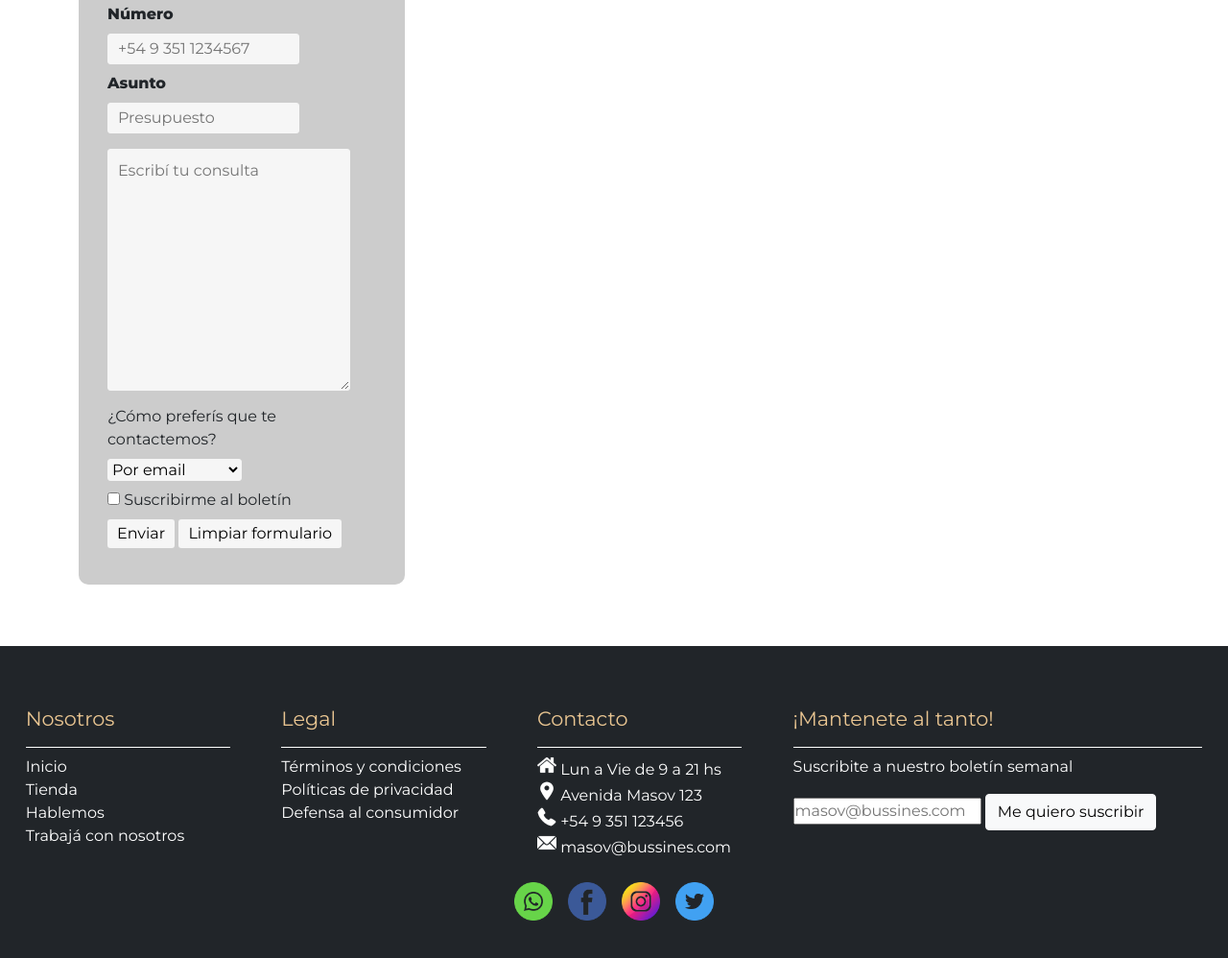
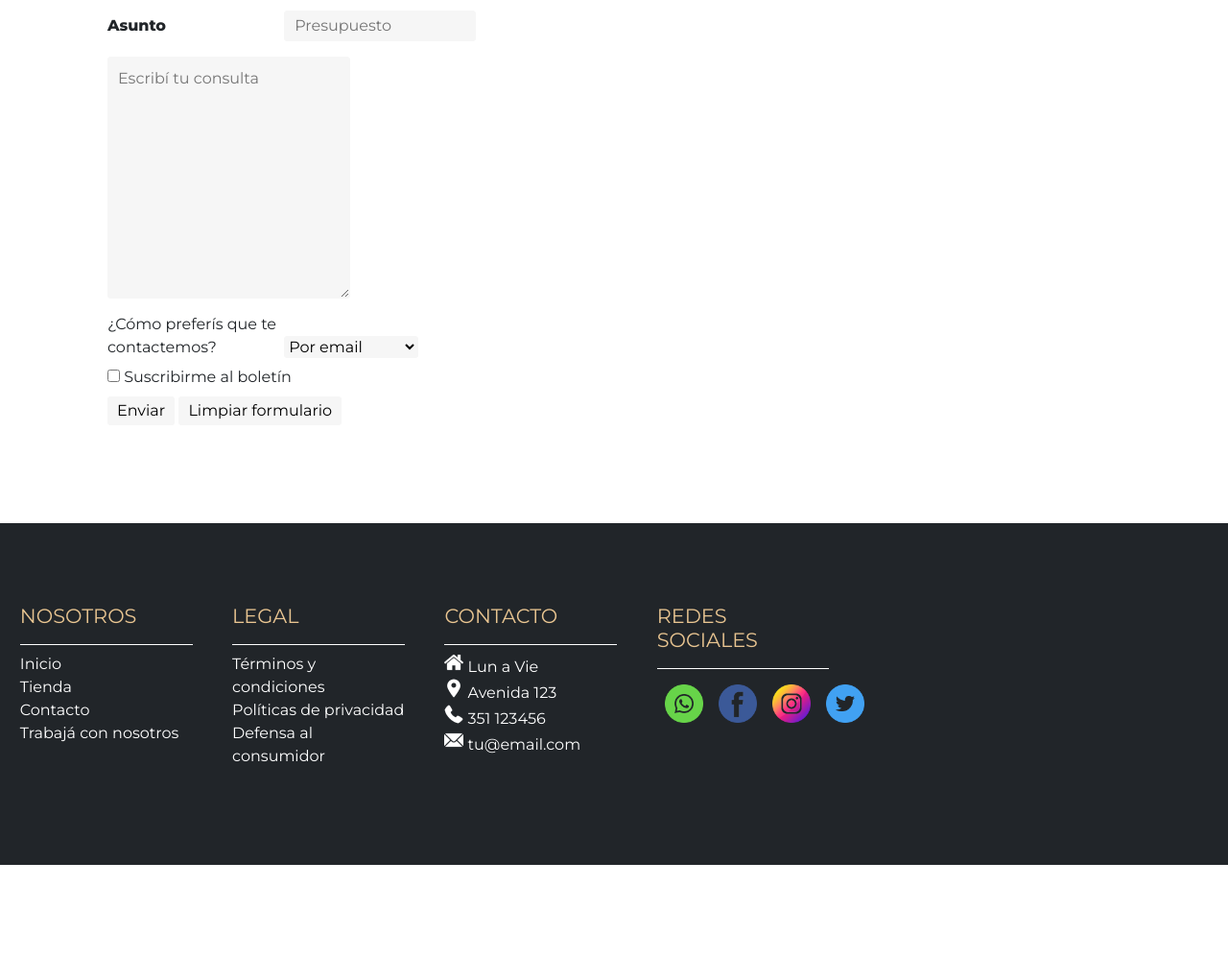
Before and after one commit to rociogirardini/repositorio_masov, a website: page Pages/contacto.html in a window 1280 px wide. Shown: the part 398-1396 px from the top of the page at 96% size. After the commit the page ends 1299 px from the top, so only its background shows below. Drawn offline with nearby package versions, Linux system fonts and the light colour scheme.

Commit message:
Detalles en el footer y cambios en el formulario

```diff
--- a/Pages/contacto.html
+++ b/Pages/contacto.html
@@ -5,8 +5,10 @@
     <meta charset="UTF-8">
     <meta http-equiv="X-UA-Compatible" content="IE=edge">
     <meta name="viewport" content="width=device-width, initial-scale=1.0">
-    <meta name="keywords" content="MICROORGANISMO, COADYUVANTE, BACTERIA DE SUELO, BIOFERTILIZANTE, MASOV CONTACTO, MICROORGANISMOS MASOV">
-    <meta name="description" content="¿Tenés alguna duda? ¿Querés un presupuesto personalizado? No dudes en ponerte en contacto con nosotros.">
+    <meta name="keywords"
+        content="MICROORGANISMO, COADYUVANTE, BACTERIA DE SUELO, BIOFERTILIZANTE, MASOV CONTACTO, MICROORGANISMOS MASOV">
+    <meta name="description"
+        content="¿Tenés alguna duda? ¿Querés un presupuesto personalizado? No dudes en ponerte en contacto con nosotros.">
     <link href="https://cdn.jsdelivr.net/npm/bootstrap@5.1.3/dist/css/bootstrap.min.css" rel="stylesheet"
         integrity="sha384-1BmE4kWBq78iYhFldvKuhfTAU6auU8tT94WrHftjDbrCEXSU1oBoqyl2QvZ6jIW3" crossorigin="anonymous">
     <link rel="stylesheet" href="../css/style.css">
@@ -25,7 +27,9 @@
                 <a class="navbar-brand" href="../index.html">
                     <img src="../media/logo-rojo.png" alt="logo rojo Masov" width="30" height="24">
                 </a>
-              <button class="navbar-toggler" type="button" data-bs-toggle="collapse" data-bs-target="#navbarSupportedContent" aria-controls="navbarSupportedContent" aria-expanded="false" aria-label="Toggle navigation">
+                <button class="navbar-toggler" type="button" data-bs-toggle="collapse"
+                    data-bs-target="#navbarSupportedContent" aria-controls="navbarSupportedContent"
+                    aria-expanded="false" aria-label="Toggle navigation">
                     <span class="navbar-toggler-icon"></span>
                 </button>
                 <div class="collapse navbar-collapse" id="navbarSupportedContent">
@@ -50,35 +54,37 @@
             </div>
         </nav>
     </header>
-    <main class= "container mainContacto">
+    <main>
+        <div class="container mainContacto">
             <!--Formulario-->
             <h2 class="main__h2">¡Nos pongamos en contacto!</h2>
             <p class=main__p>Queremos saber de vos. Contanos qué es lo que estás buscando. ¿Aclarar dudas? ¿Un
                 presupuesto? En cuanto nos
                 envíes tu formulario, te responderemos a la brevedad. ¡Gracias!</p>
-        <form class=form action="" >
+            <form class=form action="">
                 <div>
                     <label for="" class=form__label><strong>Ingresa tu nombre</strong></label>
-                <input class= "form__input form_input--casillaPequeña" type="text" placeholder="Masov">
+                    <input class="form__input form_input--casillaPequeña" type="text" placeholder="Masov">
                 </div>
                 <div>
                     <label for="" class=form__label><strong>Email</strong></label>
-                <input class= "form__input form_input--casillaPequeña" type="email" placeholder="masov@gmail.com">
+                    <input class="form__input form_input--casillaPequeña" type="email" placeholder="masov@gmail.com">
                 </div>
                 <div>
                     <label for="" class=form__label><strong>Número</strong></label>
-                <input class= "form__input form_input--casillaPequeña" type="number" placeholder="+54 9 351 1234567">
+                    <input class="form__input form_input--casillaPequeña" type="number" placeholder="+54 9 351 1234567">
                 </div>
                 <div>
                     <label for="" class=form__label><strong>Asunto</strong></label>
-                <input class= "form__input form_input--casillaPequeña" type="text" placeholder="Presupuesto">
+                    <input class="form__input form_input--casillaPequeña" type="text" placeholder="Presupuesto">
                 </div>
                 <div>
-                <textarea class="form__textarea" name="" id="" cols="25" rows="10" placeholder="Escribí tu consulta"></textarea>
+                    <textarea class="form__textarea" name="" id="" cols="25" rows="10"
+                        placeholder="Escribí tu consulta"></textarea>
                 </div>
                 <div>
                     <label for="" class=form__label>¿Cómo preferís que te contactemos?</label>
-                <select class= "form__input" name="contacto" id="">
+                    <select class="form__input" name="contacto" id="">
                         <option value="email">Por email</option>
                         <option value="telefono">Por llamada</option>
                         <option value="whatsapp">Por WhatsApp</option>
@@ -93,65 +99,57 @@
                     <input class="form_button form_button--reset" type="reset" value="Limpiar formulario">
                 </div>
             </form>
+        </div>
     </main>
     <div>
         <!--Footer-->
         <footer>
-        <div class="row footer__footerCompleto">
-            <!-- Footer General -->
-            <div class="mainFooter col-md-2 container">
-                <h2 class=footer__h2>Nosotros</h2>
+            <div class="row justify-content-evenly">
+                <div class="col-md-3 col-sm-4">
+                    <!-- Footer nosotros -->
+                    <h2 class=footer__h2>NOSOTROS</h2>
                     <ul class=footer__ul>
                         <li><a href="../index.html" class=footer__ul__a>Inicio</a></li>
                         <li><a href="./shop-online.html" class=footer__ul__a>Tienda</a></li>
-                    <li><a href="./contacto.html" class=footer__ul__a>Hablemos</a></li>
-                    <!--Trabajá con nosotros también redirige a la página de contacto únicamente porque aún no está creada su propia página-->
+                        <li><a href="./contacto.html" class=footer__ul__a>Contacto</a></li>
                         <li><a href="./contacto.html" class=footer__ul__a>Trabajá con nosotros</a></li>
                     </ul>
                 </div>
-            <!-- Footer Legal -->
-            <div class="legalFooter col-md-2 container">
-                <h2 class=footer__h2>Legal</h2>
+                <div class="col-md-3 col-sm-4">
+                    <!-- Footer legal -->
+                    <h2 class=footer__h2>LEGAL</h2>
                     <ul class=footer__ul>
-                    <li><a href="./terminosycondiciones.html" class=footer__ul__a>Términos y condiciones</a></li>
-                    <li><a href="./politica-privacidad.html" class=footer__ul__a>Políticas de privacidad</a></li>
+                        <li><a href="./terminosycondiciones.html" class=footer__ul__a>Términos y condiciones</a>
+                        </li>
+                        <li><a href="./politica-privacidad.html" class=footer__ul__a>Políticas de privacidad</a>
+                        </li>
                         <li><a href="https://www.argentina.gob.ar/produccion/defensadelconsumidor/formulario"
-                            class=footer__ul__a>Defensa
-                            al
-                            consumidor</a></li>
+                                class=footer__ul__a>Defensa al consumidor</a></li>
                     </ul>
                 </div>
-            <!-- Footer Contacto -->
-            <div class="contactoFooter col-md-2 container">
-                <h2 class=footer__h2>Contacto</h2>
+                <div class="col-md-3 col-sm-4">
+                    <!-- Footer contacto -->
+                    <h2 class=footer__h2>CONTACTO</h2>
                     <ul class=footer__ul>
-                    <li><span class=home></span> Lun a Vie de 9 a 21 hs</li>
-                    <li><span class=maps></span> Avenida Masov 123</li>
-                    <li><span class=phone></span> +54 9 351 123456</li>
-                    <li><span class=mail></span> masov@bussines.com</li>
+                        <li><span class=home></span> Lun a Vie</li>
+                        <li><span class=maps></span> Avenida 123</li>
+                        <li><span class=phone></span> 351 123456</li>
+                        <li><span class=mail></span> tu@email.com</li>
                     </ul>
                 </div>
-            <!-- Footer Boletin -->
-            <div class="boletinFooter col-lg-4 col-md-8 container">
-                <h2 class=footer__h2>¡Mantenete al tanto!</h2>
-                <p>Suscribite a nuestro boletín semanal</p>
-                <form>
-                    <input type="email" name="Email" placeholder="masov@bussines.com" class=boletinFooter__casillaEmail>
-                    <input type="submit" value="Me quiero suscribir" class="btn btn-light button__general--padding">
-                </form>
+                <div class="col-md-3 col-sm-4">
+                    <!--Footer social-->
+                    <h2 class=footer__h2>REDES SOCIALES</h2>
+                    <div class="socialLinks d-flex">
+                        <p><a href="https://www.whatsapp.com/?lang=es"><img alt="logo social media whatsapp" class=wpp
+                                    src="../media/whatsapp.png"></a></p>
+                        <p><a href="https://es-la.facebook.com/"><img alt="logo social media facebook" class=fb
+                                    src="../media/facebook.png"></a></p>
+                        <p><a href="https://www.instagram.com/?hl=es-la"><img alt="logo social media instagram" class=ig
+                                    src="../media/instagram.png"></a></p>
+                        <p><a href="https://twitter.com/?lang=es"><img alt="logo social media twitter" class=tw
+                                    src="../media/twitter.png"></a></p>
                     </div>
-        </div>
-        <!--Footer social-->
-        <div class=container>
-            <div class="row row-cols-auto justify-content-center footer__socialFooter">
-                <p class="col-md-auto"><a href="https://www.whatsapp.com/?lang=es"><img alt="logo social media whatsapp" class=wpp
-                            src="../media/whatsapp.png"></a></p>
-                <p class="col-md-auto"><a href="https://es-la.facebook.com/"><img alt="logo social media facebook" class=fb
-                            src="../media/facebook.png"></a></p>
-                <p class="col-md-auto"><a href="https://www.instagram.com/?hl=es-la"><img alt="logo social media instagram" class=ig
-                            src="../media/instagram.png"></a></p>
-                <p class="col-md-auto"><a href="https://twitter.com/?lang=es"><img alt="logo social media twitter" class=tw
-                            src="../media/twitter.png"></a></p>
                 </div>
             </div>
         </footer>
--- a/scss/layout/_footer.scss
+++ b/scss/layout/_footer.scss
@@ -4,14 +4,10 @@ footer{
     color:$color-texto-general;
     font-family: $general-font;
     padding: 4rem 0;
-    .container{
-        margin-left: auto;
-        margin-right: auto;
-        max-width: 1140px;
-    }
+    justify-items: left;
+    align-items: left;
     .row {--bs-gutter-x: 0rem;}
     .col-md-3{
-        width: 25%;
         padding: 1.3rem
     }
     .footer__ul {
@@ -23,7 +19,6 @@ footer{
         }
         .footer__ul__a:hover{
             text-decoration: underline;
-            color: $color-texto-general
         }
     }
     .footer__h2{
--- a/scss/layout/_forms.scss
+++ b/scss/layout/_forms.scss
@@ -1,9 +1,8 @@
 // FORMULARIO DE CONTACTO
 .form{
-    width:340px;
+    width:40vw;
     padding:30px;
     border-radius: 10px;
-    background-color: #ccc;
     .form__label{
         width: 180px;
         display: inline-block;
--- a/scss/layout/_home.scss
+++ b/scss/layout/_home.scss
@@ -64,7 +64,6 @@ $ancho:280px;
 .mainCajas{
     padding-bottom: 15px;
     .mainCajas__caja{
-        // border: 2px solid ;
         box-shadow:0px 0px 6px 1px #E9C591;
         background-color: rgba(255, 255, 255,0.9);
         margin-bottom: 30px;
@@ -83,17 +82,19 @@ $ancho:280px;
     .newsletter__btn{
         color:$third-color;
         border: solid 2px $third-color;
-        padding: 6px;
+        padding: 0.6rem;
         margin: 4px;
+        background: none;
+        font-style: bold;
     }
     .newsletter__btn:hover{
         color:$third-color-ligth;
         border:solid 2px $third-color-ligth;
-        padding: 6px;
+        padding: 0.6rem;
     }
     .newsletter__email{
         width: 70%;
-        padding:5px
+        padding:0.6rem
     }
 }
 // SECCION PRODUCTOS
```
Also changed, not shown: Pages/politica-privacidad.html (+33 -42 lines), Pages/shop-online.html (+33 -42 lines), Pages/terminosycondiciones.html (+33 -42 lines), index.html (+10 -12 lines), css/style.css. Lines whose indentation alone changed are shown as unchanged.
